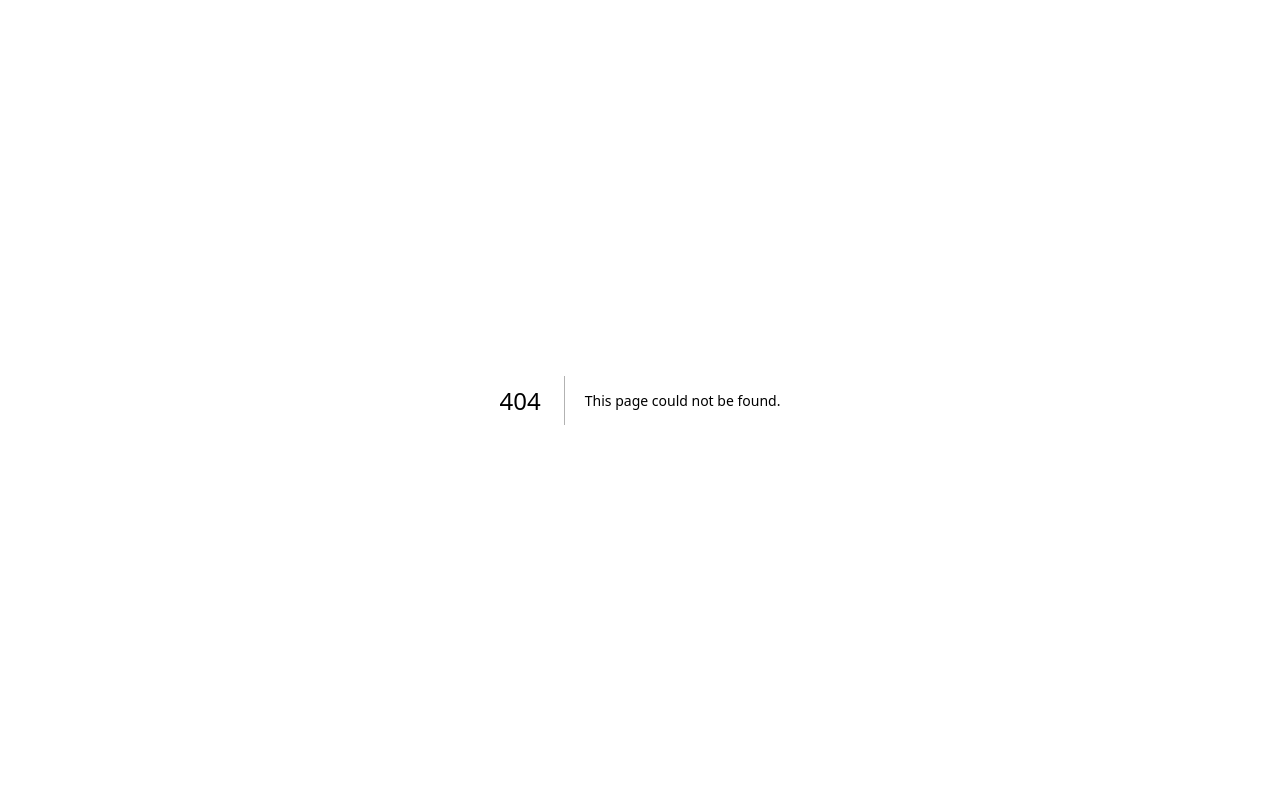
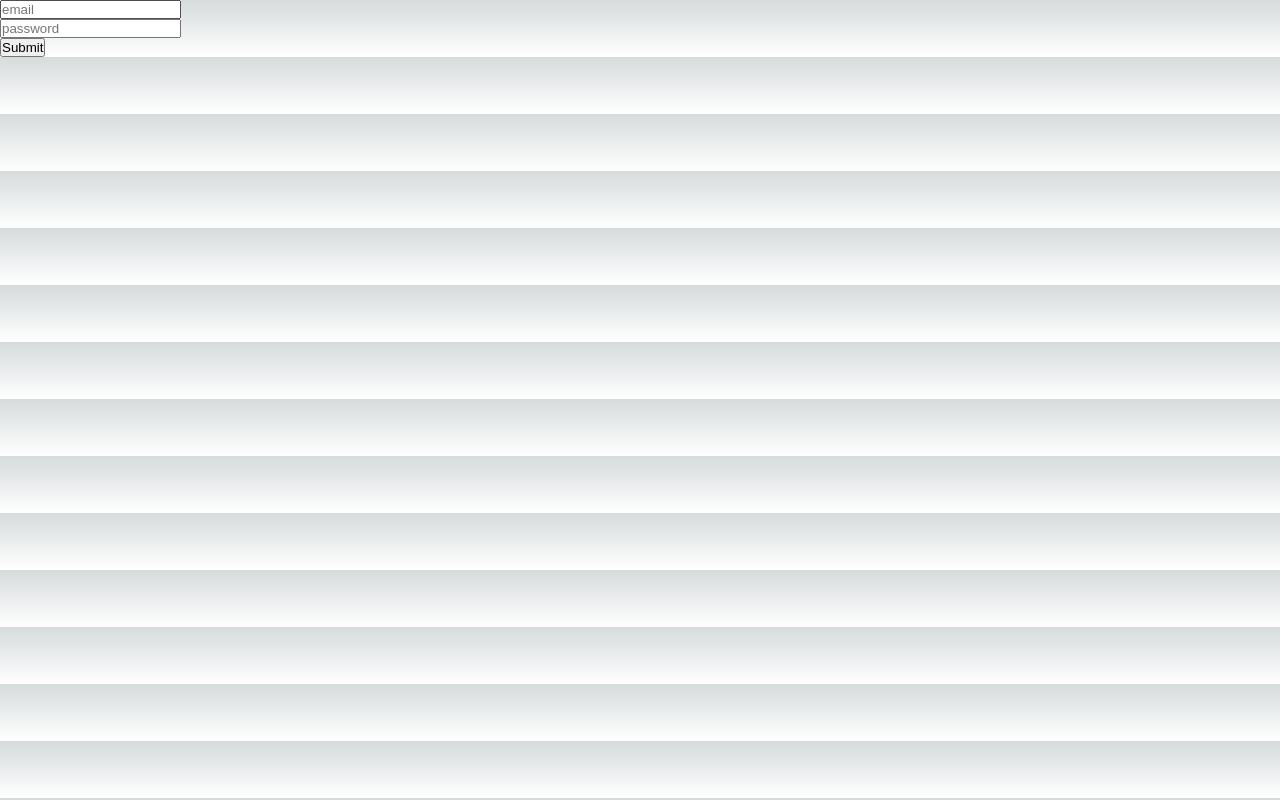
Before and after one commit to amrithaP3/project2-f23-Team-Squirrel-, a Next.js app: page /login in a window 1280 px wide. Before the commit this address had no page. Built offline with nearby package versions, Linux system fonts and the light colour scheme.

Commit message:
add email/password form (basic)

```diff
--- /dev/null
+++ b/src/components/LoginForm.js
@@ -0,0 +1,42 @@
+import React from 'react';
+
+class LoginForm extends React.Component {
+
+    state = {
+        email: " ",
+        paassword: " "
+    };
+
+    handleChange = event => {
+        this.setState({ [event.target.name]: event.target.value});
+    }
+
+    handleSubmit = event => {
+        event.preventDefault();
+        console.log(this.state);
+    };
+
+    render() {
+        return (
+            <form onSubmit = {this.handleSubmit}>
+                <div>
+                    <input type = "email"
+                    name = "email"
+                    placeholder = "email"
+                    onChange = {this.handleChange}
+                    />
+                </div>
+                <div>
+                    <input type = "password"
+                    name = "password"
+                    placeholder = "password"
+                    onChange = {this.handleChange}
+                    />
+                </div>
+                <button type = "submit">Submit</button>
+            </form>
+        )
+    }
+}
+
+export default LoginForm;
--- /dev/null
+++ b/src/pages/login.js
@@ -0,0 +1,7 @@
+import LoginForm from "../components/LoginForm";
+
+export default function Login() {
+    return (
+        <LoginForm />
+    )
+}
```
